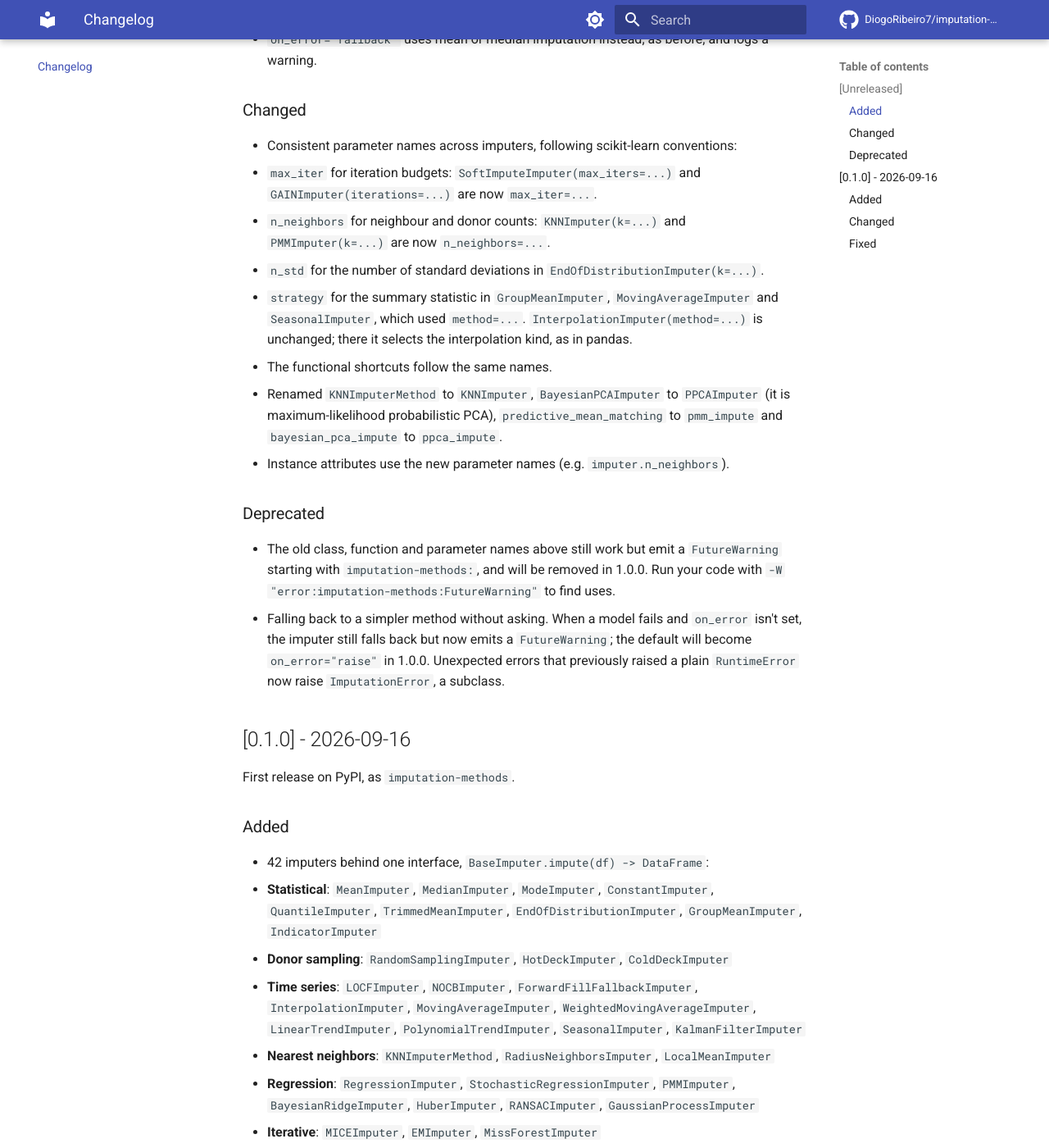
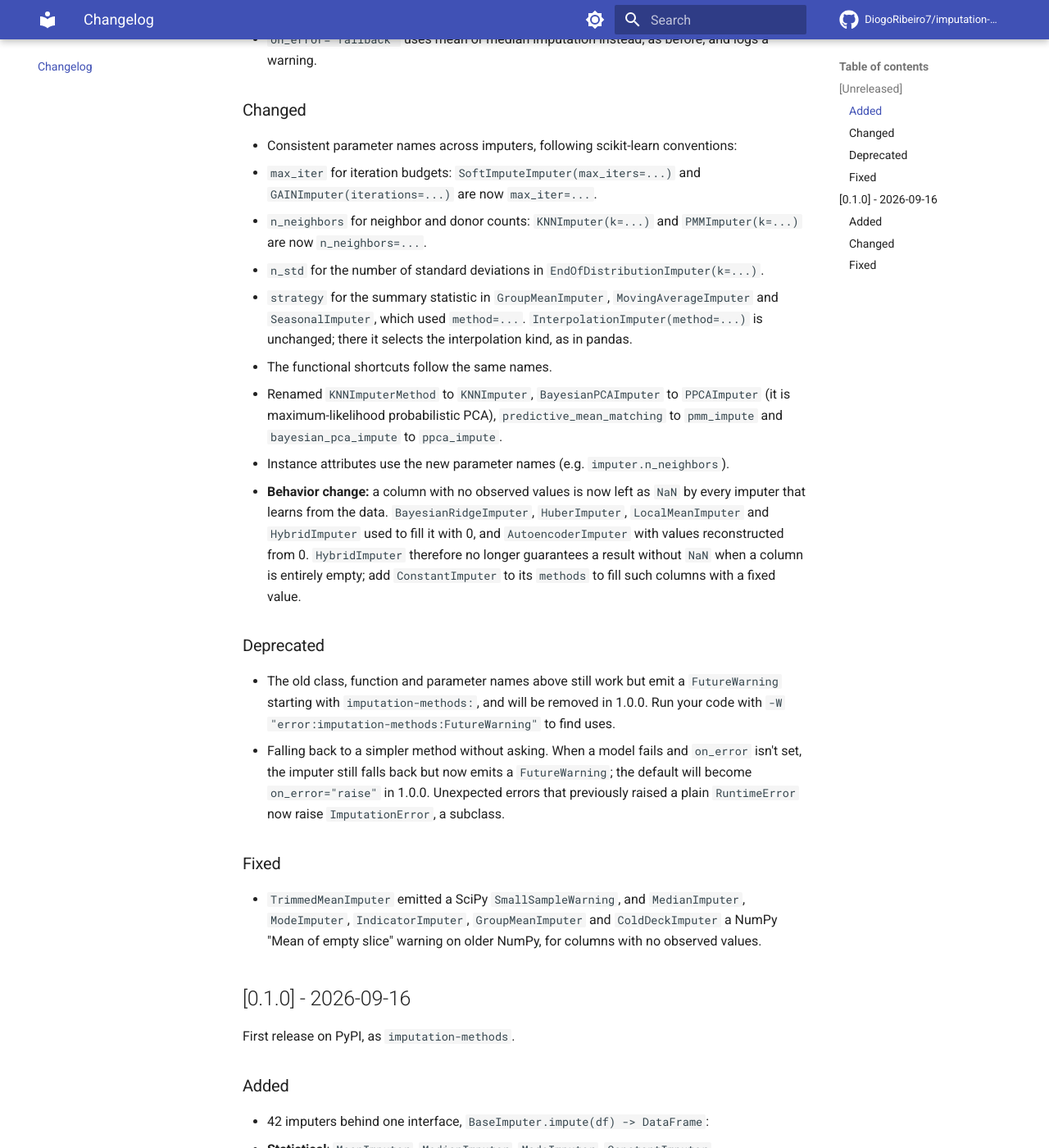
Before and after one commit to DiogoRibeiro7/imputation-methods, an MkDocs documentation site: the page built from docs/changelog.md, in a window 1280 px wide and 1400 px high, scrolled down 566 px. Shown: the whole window at 82% size. Built offline with MkDocs 1.6.1 and Material for MkDocs 9.7.7, drawn with Linux system fonts in a browser that asks for light colours; comment, search, counter and statistics services are not loaded.

Commit message:
fix: leave columns without observed values as NaN everywhere (#23)
Third 0.2 roadmap item. Every imputer that learns from the data now
leaves a column with no observed values as NaN. BayesianRidgeImputer,
HuberImputer, LocalMeanImputer and HybridImputer used to fill it with 0,
and AutoencoderImputer with values reconstructed from 0; the autoencoder
now leaves such columns out of the model. Imputers that fill in a
constant chosen by the user (ConstantImputer, IndicatorImputer with
strategy="zero") still fill them.

HybridImputer's final mean fill no longer turns empty columns into 0;
users who want that can add ConstantImputer to the chain.

A new contract test checks the behavior for every imputer. It surfaced
spurious warnings on empty columns, now avoided: SciPy's
SmallSampleWarning in TrimmedMeanImputer and, on older NumPy, "Mean of
empty slice" from median-based imputers (new observed_median helper).

```diff
--- a/CHANGELOG.md
+++ b/CHANGELOG.md
@@ -25,7 +25,7 @@ and this project adheres to [Semantic Versioning](https://semver.org/spec/v2.0.0
 - Consistent parameter names across imputers, following scikit-learn conventions:
   - `max_iter` for iteration budgets: `SoftImputeImputer(max_iters=...)` and
     `GAINImputer(iterations=...)` are now `max_iter=...`.
-  - `n_neighbors` for neighbour and donor counts: `KNNImputer(k=...)` and
+  - `n_neighbors` for neighbor and donor counts: `KNNImputer(k=...)` and
     `PMMImputer(k=...)` are now `n_neighbors=...`.
   - `n_std` for the number of standard deviations in
     `EndOfDistributionImputer(k=...)`.
@@ -38,6 +38,12 @@ and this project adheres to [Semantic Versioning](https://semver.org/spec/v2.0.0
   (it is maximum-likelihood probabilistic PCA), `predictive_mean_matching` to
   `pmm_impute` and `bayesian_pca_impute` to `ppca_impute`.
 - Instance attributes use the new parameter names (e.g. `imputer.n_neighbors`).
+- **Behavior change:** a column with no observed values is now left as `NaN` by
+  every imputer that learns from the data. `BayesianRidgeImputer`, `HuberImputer`,
+  `LocalMeanImputer` and `HybridImputer` used to fill it with 0, and
+  `AutoencoderImputer` with values reconstructed from 0. `HybridImputer` therefore
+  no longer guarantees a result without `NaN` when a column is entirely empty; add
+  `ConstantImputer` to its `methods` to fill such columns with a fixed value.
 
 ### Deprecated
 
@@ -48,6 +54,12 @@ and this project adheres to [Semantic Versioning](https://semver.org/spec/v2.0.0
   isn't set, the imputer still falls back but now emits a `FutureWarning`; the
   default will become `on_error="raise"` in 1.0.0. Unexpected errors that previously
   raised a plain `RuntimeError` now raise `ImputationError`, a subclass.
+
+### Fixed
+
+- `TrimmedMeanImputer` emitted a SciPy `SmallSampleWarning`, and `MedianImputer`,
+  `ModeImputer`, `IndicatorImputer`, `GroupMeanImputer` and `ColdDeckImputer` a NumPy
+  "Mean of empty slice" warning on older NumPy, for columns with no observed values.
 
 ## [0.1.0] - 2026-09-16
 
```
Also changed, not shown: README.md (+2 -1 lines), ROADMAP.md (+3 -4 lines), docs/api/index.md (+5 -4 lines), 9 other files.
